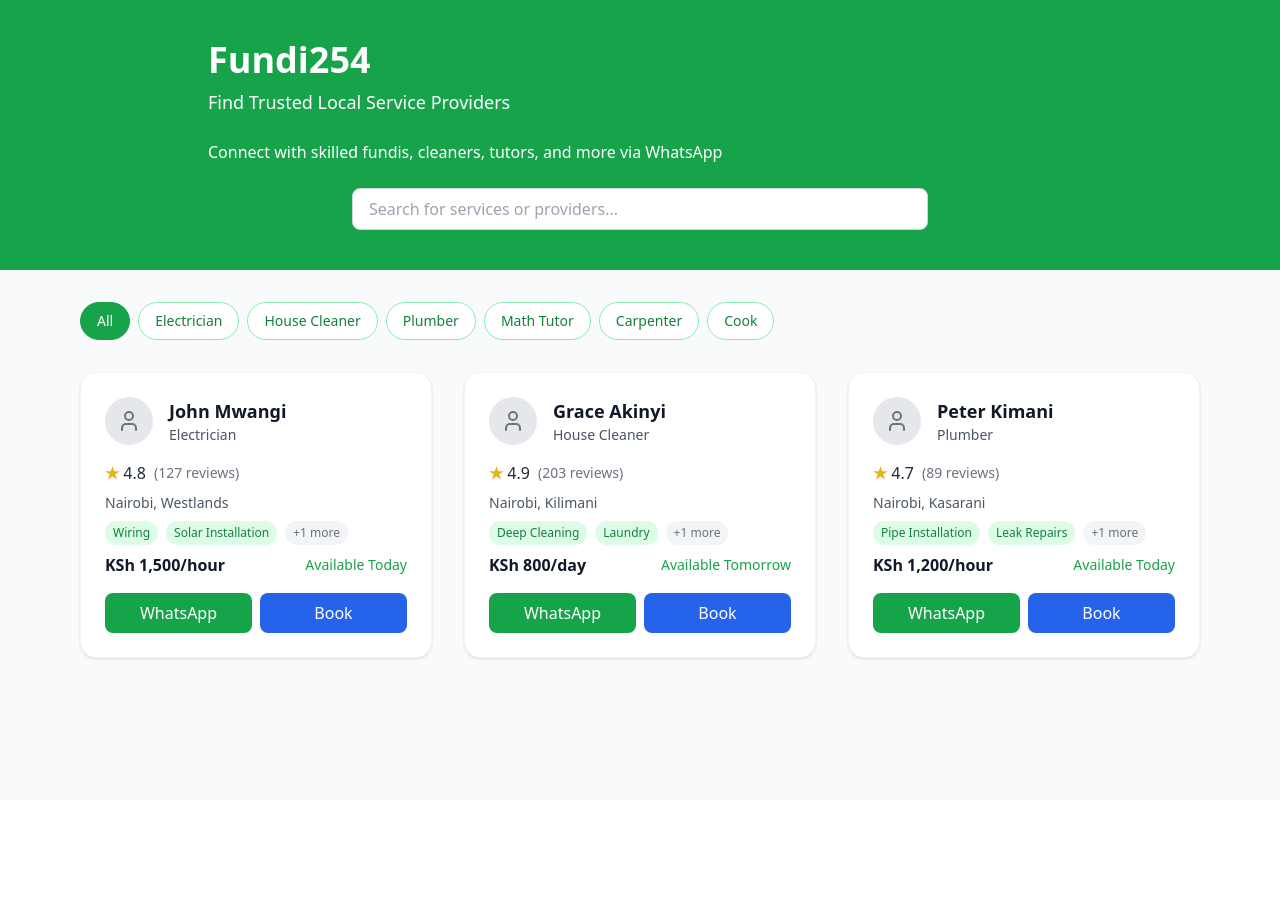
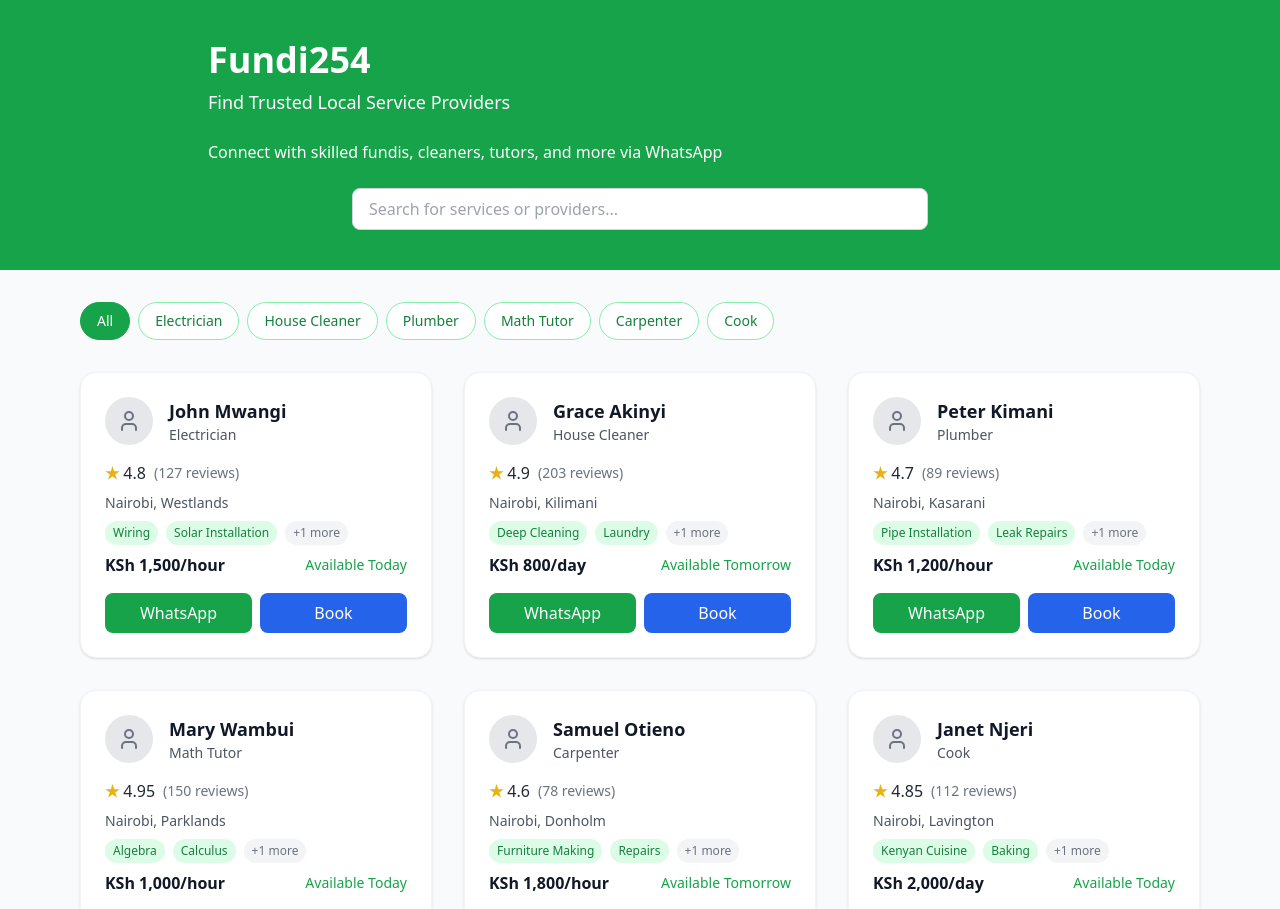
Before and after one commit to Lalery/Fundi254, a React (Vite) app: page / in a window 1280 px wide. Shown: the top 909 px of the page. Before the commit the page ends 800 px from the top, so only its background shows below. Built offline with nearby package versions, Linux system fonts and the light colour scheme.

Commit message:
Update App.tsx

```diff
--- a/src/App.tsx
+++ b/src/App.tsx
@@ -30,6 +30,36 @@ const providers = [
     location: 'Nairobi, Kasarani',
     skills: ['Pipe Installation', 'Leak Repairs'],
     price: 'KSh 1,200/hour',
+    availability: 'Available Today',
+  },
+  {
+    name: 'Mary Wambui',
+    profession: 'Math Tutor',
+    rating: 4.95,
+    reviews: 150,
+    location: 'Nairobi, Parklands',
+    skills: ['Algebra', 'Calculus'],
+    price: 'KSh 1,000/hour',
+    availability: 'Available Today',
+  },
+  {
+    name: 'Samuel Otieno',
+    profession: 'Carpenter',
+    rating: 4.6,
+    reviews: 78,
+    location: 'Nairobi, Donholm',
+    skills: ['Furniture Making', 'Repairs'],
+    price: 'KSh 1,800/hour',
+    availability: 'Available Tomorrow',
+  },
+  {
+    name: 'Janet Njeri',
+    profession: 'Cook',
+    rating: 4.85,
+    reviews: 112,
+    location: 'Nairobi, Lavington',
+    skills: ['Kenyan Cuisine', 'Baking'],
+    price: 'KSh 2,000/day',
     availability: 'Available Today',
   },
 ];
@@ -72,7 +102,7 @@ function App() {
               className="w-full px-4 py-2 rounded-lg border border-gray-300 focus:outline-none focus:ring-2 focus:ring-green-400"
               placeholder="Search for services or providers..."
               value={search}
-              onChange={(e) => setSearch(e.target.value)}
+              onChange={(e: React.ChangeEvent<HTMLInputElement>) => setSearch(e.target.value)}
             />
           </div>
         </div>
@@ -134,8 +164,20 @@ function App() {
                 <span className="text-green-600 font-medium text-sm">{provider.availability}</span>
               </div>
               <div className="flex gap-2 mt-auto">
-                <button className="flex-1 bg-green-600 text-white py-2 rounded-lg font-medium hover:bg-green-700 transition">WhatsApp</button>
-                <button className="flex-1 bg-blue-600 text-white py-2 rounded-lg font-medium hover:bg-blue-700 transition">Book</button>
+                <a
+                  href={`https://wa.me/254700000000?text=Hi%20${encodeURIComponent(provider.name)},%20I%20am%20interested%20in%20your%20${encodeURIComponent(provider.profession)}%20services.`}
+                  target="_blank"
+                  rel="noopener noreferrer"
+                  className="flex-1 bg-green-600 text-white py-2 rounded-lg font-medium hover:bg-green-700 transition text-center"
+                >
+                  WhatsApp
+                </a>
+                <a
+                  href={`mailto:bookings@fundi254.com?subject=Booking%20Request%20for%20${encodeURIComponent(provider.name)}&body=Hello%2C%20I%20would%20like%20to%20book%20${encodeURIComponent(provider.name)}%20for%20${encodeURIComponent(provider.profession)}%20services.`}
+                  className="flex-1 bg-blue-600 text-white py-2 rounded-lg font-medium hover:bg-blue-700 transition text-center"
+                >
+                  Book
+                </a>
               </div>
             </div>
           ))}
```
